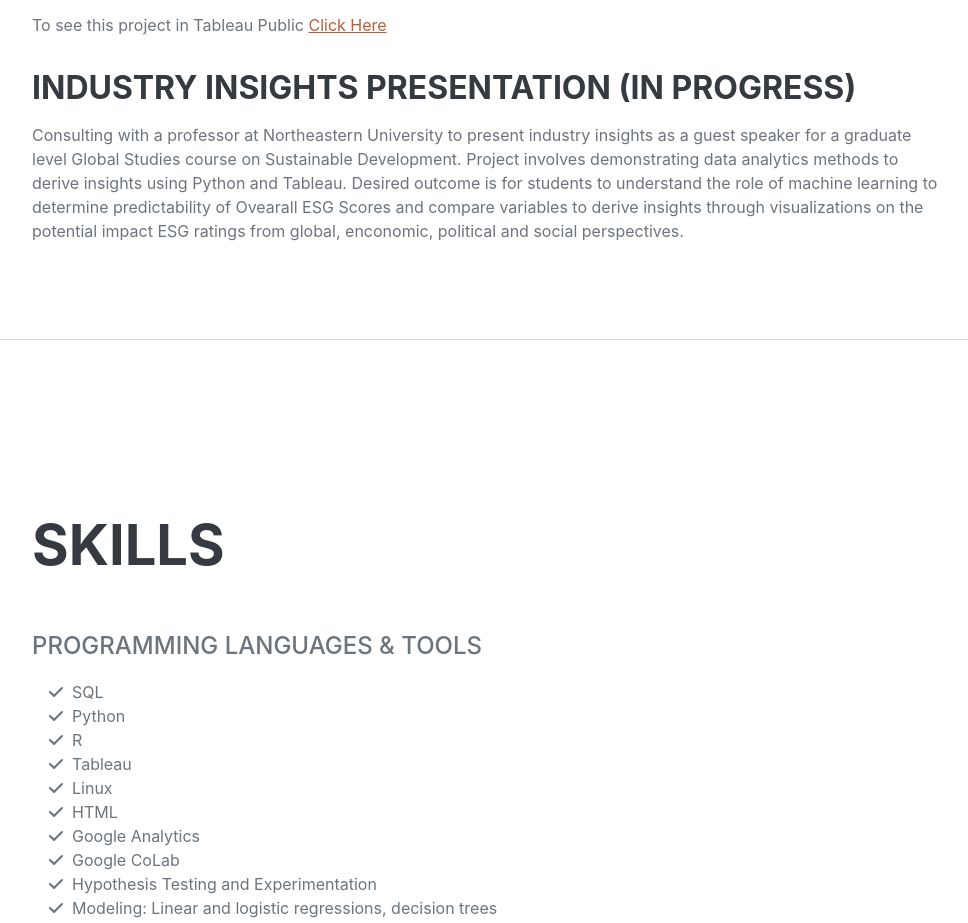
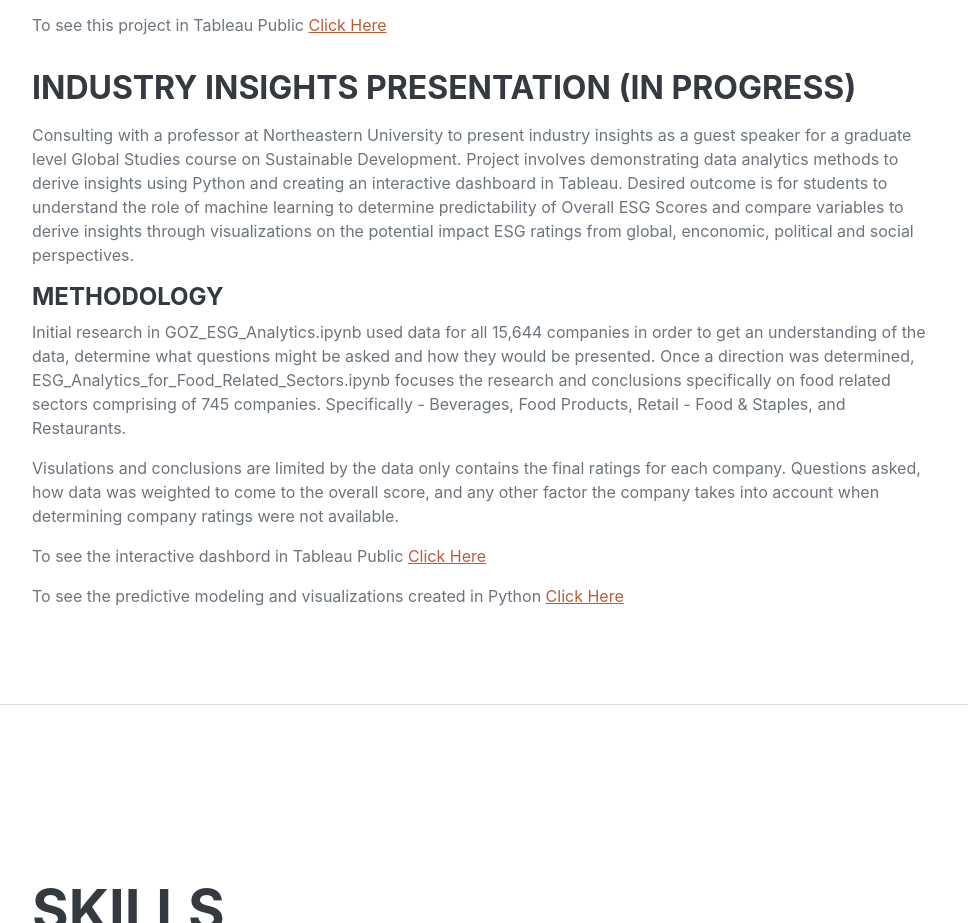
Before and after one commit to gennettezimmer/gennettezimmer.github.io, a plain HTML site: page index.html in a window 1280 px wide. Shown: the part 4355-5278 px from the top of the page, without its empty margins (288-1256 px from the left). Drawn offline with nearby package versions, Linux system fonts and the light colour scheme; a web font is replaced by a local one.

Commit message:
Update index.html

```diff
--- a/index.html
+++ b/index.html
@@ -193,8 +193,13 @@
                             <p></p>
                             <h3 class="mb-0">Industry Insights Presentation (in progress)</h3>
                             <p></p>
-                            <p>Consulting with a professor at Northeastern University to present industry insights as a guest speaker for a graduate level Global Studies course on Sustainable Development. Project involves demonstrating data analytics methods to derive insights using Python and Tableau. Desired outcome is for students to understand the role of machine learning to determine predictability of Ovearall ESG Scores and compare variables to derive insights through visualizations on the potential impact ESG ratings from global, enconomic, political and social perspectives. </p>
+                            <p>Consulting with a professor at Northeastern University to present industry insights as a guest speaker for a graduate level Global Studies course on Sustainable Development. Project involves demonstrating data analytics methods to derive insights using Python and creating an interactive dashboard in Tableau. Desired outcome is for students to understand the role of machine learning to determine predictability of Overall ESG Scores and compare variables to derive insights through visualizations on the potential impact ESG ratings from global, enconomic, political and social perspectives. </p>
                             <p></p>
+                            <h4 class = "mb-2">Methodology</h4>
+                            <p>Initial research in GOZ_ESG_Analytics.ipynb used data for all 15,644 companies in order to get an understanding of the data, determine what questions might be asked and how they would be presented. Once a direction was determined, ESG_Analytics_for_Food_Related_Sectors.ipynb focuses the research and conclusions specifically on food related sectors comprising of 745 companies. Specifically - Beverages, Food Products, Retail - Food & Staples, and Restaurants.</p>
+                            <p>Visulations and conclusions are limited by the data only contains the final ratings for each company. Questions asked, how data was weighted to come to the overall score, and any other factor the company takes into account when determining company ratings were not available.</p>
+                            <p>To see the interactive dashbord in Tableau Public <a href="https://public.tableau.com/app/profile/gennette.zimmer/viz/ESGEvaluationTool/DashboardofComparisons" target="_blank">Click Here</a></p>
+                            <p>To see the predictive modeling and visualizations created in Python <a href="https://github.com/gennettezimmer/ESG_Analytics/blob/master/ESG_Analytics_for_Food_Related_Sectors.ipynb" target="_blank">Click Here</a></p>
                         </div>
                         <div class="flex-shrink-0"><span class="text-primary"></span></div>
                     </div>
```
